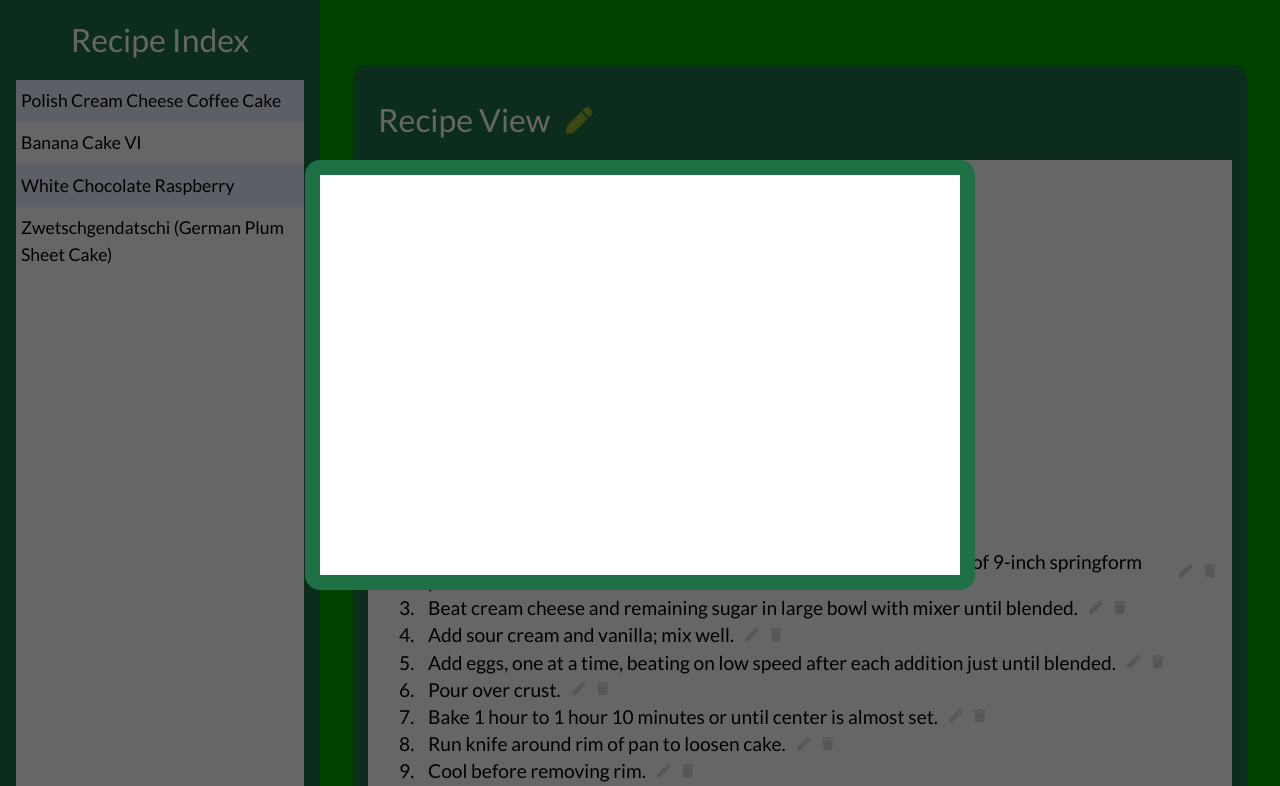
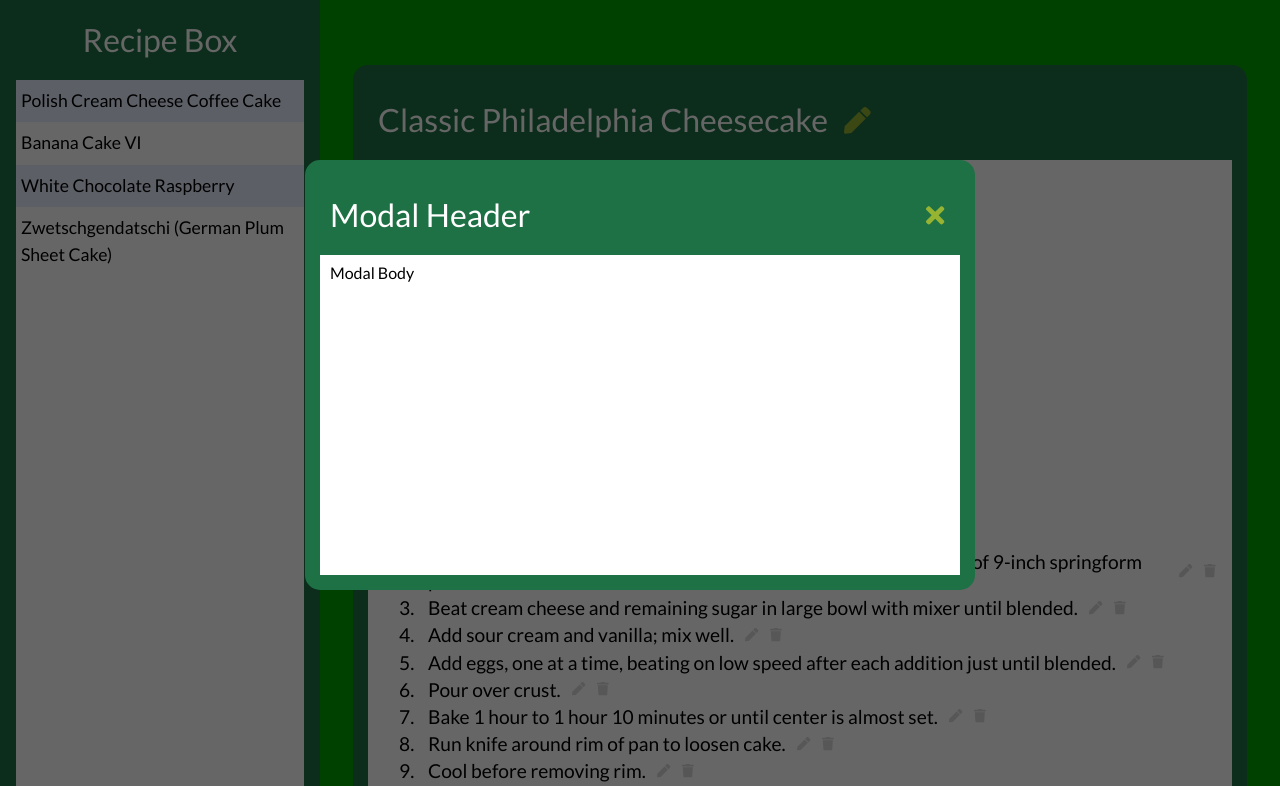
Before and after one commit to Disquietude/Recipe-Box, a React app: page / in a window 1280 px wide. Shown: the top 786 px of the page. Built offline with nearby package versions, Linux system fonts and the light colour scheme.

Commit message:
Refactored sass files and added Header and Body to Modal

```diff
--- a/src/js/app.js
+++ b/src/js/app.js
@@ -3,8 +3,8 @@
 import AppContainer from "./components/AppContainer";
 
 import { library } from "@fortawesome/fontawesome-svg-core";
-import { faPlus, faTrash, faPen } from "@fortawesome/free-solid-svg-icons";
+import { faPlus, faTrash, faPen, faTimes } from "@fortawesome/free-solid-svg-icons";
 
-library.add(faPlus, faTrash, faPen);
+library.add(faPlus, faTrash, faPen, faTimes);
 
 ReactDOM.render(<AppContainer />, document.getElementById("app"));
--- a/src/js/components/AppContainer.js
+++ b/src/js/components/AppContainer.js
@@ -1,5 +1,5 @@
 import React from "react";
-import DEFAULT_RECIPES from "./defaultRecipes";
+import DEFAULT_RECIPES from "./defaultRecipes.json";
 import RecipeIndex from "./RecipeIndex/RecipeIndex";
 import RecipeView from "./RecipeView/RecipeView";
 import Modal from "./Modal/Modal";
--- a/src/js/components/Modal/Modal.js
+++ b/src/js/components/Modal/Modal.js
@@ -1,10 +1,14 @@
 import React from 'react';
+import ModalHeader from './ModalHeader';
+import ModalBody from './ModalBody';
 
 export default class Modal extends React.Component {
   render() {
     return (
       <div className="modal">
         <div className="modal__contents">
+          <ModalHeader />
+          <ModalBody />
         </div>
       </div>
     );
--- /dev/null
+++ b/src/js/components/Modal/ModalBody.js
@@ -0,0 +1,14 @@
+import React from 'react';
+
+export default class ModalBody extends React.Component {
+  constructor(props){
+    super(props);
+  }
+  render() {
+    return (
+      <div className="modal__body">
+        <p>Modal Body</p>
+      </div>
+    );
+  }
+}
--- /dev/null
+++ b/src/js/components/Modal/ModalHeader.js
@@ -0,0 +1,18 @@
+import React from 'react';
+import { FontAwesomeIcon } from '@fortawesome/react-fontawesome';
+
+export default class ModalHeader extends React.Component {
+  constructor(props){
+    super(props);
+  }
+  render() {
+    return (
+      <div className="modal__header">
+        <h1>Modal Header</h1>
+        <button>
+          <FontAwesomeIcon icon="times" size="2x"/>
+        </button>
+      </div>
+    );
+  }
+}
--- a/src/js/components/RecipeIndex/RecipeIndex.js
+++ b/src/js/components/RecipeIndex/RecipeIndex.js
@@ -9,9 +9,7 @@
   render() {
     return(
       <div className="recipe-index">
-        <div className="recipe-index__header-wrapper">
-          <h1 className="header">Recipe Index</h1>
-        </div>
+        <h1 className="recipe-index__title">Recipe Box</h1>
         <RecipeIndexList />
         <RecipeIndexControls />
       </div>
--- a/src/js/components/RecipeView/RecipeViewContents.js
+++ b/src/js/components/RecipeView/RecipeViewContents.js
@@ -1,7 +1,7 @@
 import React from 'react';
 import RecipeViewListItem from "./RecipeViewListItem";
 import RecipeViewAddItem from "./RecipeViewAddItem";
-import DEFAULT_RECIPES from '../defaultRecipes';
+import DEFAULT_RECIPES from '../defaultRecipes.json';
 
 export default class RecipeViewContents extends React.Component {
   constructor(props) {
--- a/src/js/components/RecipeView/RecipeViewHeader.js
+++ b/src/js/components/RecipeView/RecipeViewHeader.js
@@ -1,5 +1,6 @@
 import React from 'react';
 import { FontAwesomeIcon } from '@fortawesome/react-fontawesome';
+import DEFAULT_RECIPES from "../defaultRecipes.json";
 
 export default class RecipeViewHeader extends React.Component {
   constructor(props) {
@@ -8,7 +9,7 @@
   render() {
     return (
       <div className="recipe-view__header">
-        <h1 className="recipe-view__name">Recipe View</h1>
+        <h1 className="recipe-view__name">{DEFAULT_RECIPES[0].name}</h1>
         <button className="recipe-view__edit-name" title="Edit name">
           <FontAwesomeIcon icon="pen" size="2x"/>
         </button>
--- a/src/js/components/RecipeView/RecipeViewListItem.js
+++ b/src/js/components/RecipeView/RecipeViewListItem.js
@@ -1,6 +1,6 @@
 import React from 'react';
 import { FontAwesomeIcon } from '@fortawesome/react-fontawesome';
-import DEFAULT_RECIPES from "../defaultRecipes";
+import DEFAULT_RECIPES from "../defaultRecipes.json";
 
 export default class RecipeViewListItem extends React.Component {
   constructor(props){
--- a/src/js/components/defaultRecipes.js
+++ b/src/js/components/defaultRecipes.json
@@ -1,7 +1,7 @@
-const DEFAULT_RECIPES = [
+[
   {
-    name: "Classic Philadelphia Cheesecake",
-    ingredients: [
+    "name": "Classic Philadelphia Cheesecake",
+    "ingredients": [
       "1 3/4 cups Honey Maid graham cracker crumbs",
       "1/3 cup butter, melted",
       "1 1/4 cups sugar, divided",
@@ -11,7 +11,7 @@
       "3 eggs",
       "1 (21 ounce) can cherry pie filling"
     ],
-    directions: [
+    "directions": [
       "Heat oven to 350° F.",
       "Mix graham crumbs, butter and 1/4 cup sugar; press onto bottom of 9-inch springform pan.",
       "Beat cream cheese and remaining sugar in large bowl with mixer until blended.",
@@ -25,6 +25,4 @@
       "Top with pie filling before serving."
     ]
   }
-];
-
-export default DEFAULT_RECIPES;
+]
--- /dev/null
+++ b/src/sass/blocks/card.sass
@@ -0,0 +1,21 @@
+.card
+  border: 15px solid $dark-green
+  border-radius: 15px
+  display: grid
+
+.card__header
+  background-color: $dark-green
+  display: flex
+  align-items: center
+  padding: 0 10px 0 10px
+
+.card__title
+  font-family: $lato
+  font-size: 2rem
+  color: white
+
+.card__body
+  background-color: white
+  font-family: $lato
+  color: black
+  padding: 10px
--- a/src/sass/components/Modal.sass
+++ b/src/sass/components/Modal.sass
@@ -1,5 +1,3 @@
-@import "./colors"
-
 .modal
   position: fixed
   z-index: 1
@@ -10,9 +8,21 @@
   background-color: rgba(0,0,0,0.6)
 
 .modal__contents
+  @extend .card
   width: 50%
   height: 50%
-  border: 15px solid $dark-green
-  border-radius: 15px
   margin: 10rem auto
+  grid-template-rows: 5rem 1fr 5rem
   background-color: white
+
+.modal__header
+  @extend .card__header
+  justify-content: space-between
+  & h1
+    @extend .card__title
+  & button
+    @extend .button--no-border
+    color: $light-green
+
+.modal__body
+  @extend .card__body
--- a/src/sass/components/RecipeIndex.sass
+++ b/src/sass/components/RecipeIndex.sass
@@ -1,7 +1,3 @@
-@import "./colors"
-@import "./button"
-$lato: lato, sans-serif
-
 .recipe-index
   color: white
   background-color: $dark-green
@@ -9,6 +5,9 @@
   grid-template-rows: 5rem 1fr 5rem
   justify-items: center
   align-items: center
+
+.recipe-index__title
+  @extend .card__title
 
 .recipe-index__list
   background-color: white
--- a/src/sass/components/RecipeView.sass
+++ b/src/sass/components/RecipeView.sass
@@ -1,32 +1,21 @@
-@import "./colors"
-@import "./button"
-$lato: lato, sans-serif
-
 .recipe-view
   background-color: $green
   padding: 5rem 0 5rem 0
-  color: white
   display: flex
   align-items: center
   justify-content: center
 
 .recipe-view__card
+  @extend .card
+  grid-template-rows: 5rem 1fr
   width: 90%
   height: 100%
-  border: 15px solid $dark-green
-  border-radius: 15px
-  display: grid
-  grid-template-rows: 5rem 1fr
 
 .recipe-view__header
-  background-color: $dark-green
-  display: flex
-  align-items: center
-  padding: 0 10px 0 10px
+  @extend .card__header
 
 .recipe-view__name
-  font-family: $lato
-  font-size: 2rem
+  @extend .card__title
   margin-right: 10px
 
 .recipe-view__edit-name
--- a/src/sass/styles.sass
+++ b/src/sass/styles.sass
@@ -1,17 +1,21 @@
+// CSS Reset
 @import "./vendor/reset"
+
+// Variables
+@import "./variables/colors"
+@import "./variables/font"
+
+// Blocks
+@import "./blocks/button"
+@import "./blocks/card"
+
+// Components
 @import "./components/RecipeIndex"
 @import "./components/RecipeView"
 @import "./components/Modal"
-@import url('https://fonts.googleapis.com/css?family=Lato')
-
-$lato: lato, sans-serif
 
 .container
   width: 100%
   height: 100vh
   display: grid
   grid-template-columns: 20rem 1fr
-
-.header
-  font-family: $lato
-  font-size: 2rem
--- /dev/null
+++ b/src/sass/variables/font.sass
@@ -0,0 +1,4 @@
+@import url('https://fonts.googleapis.com/css?family=Lato')
+
+//Font Family
+$lato: lato, sans-serif
```
Also changed, not shown: build/styles.bundle.js, src/sass/blocks/button.sass (renamed from src/sass/components/button.sass), src/sass/variables/colors.sass (renamed from src/sass/components/colors.sass), 1 other file.
